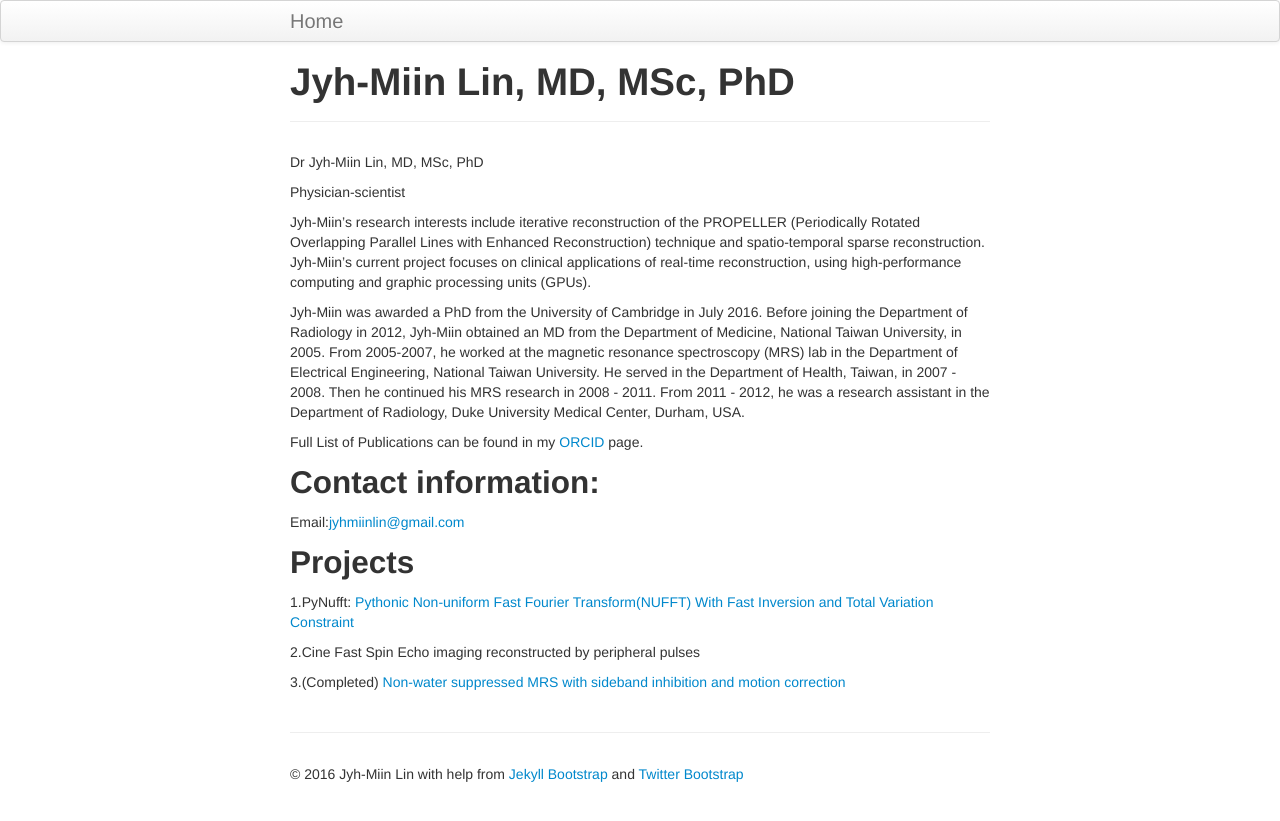
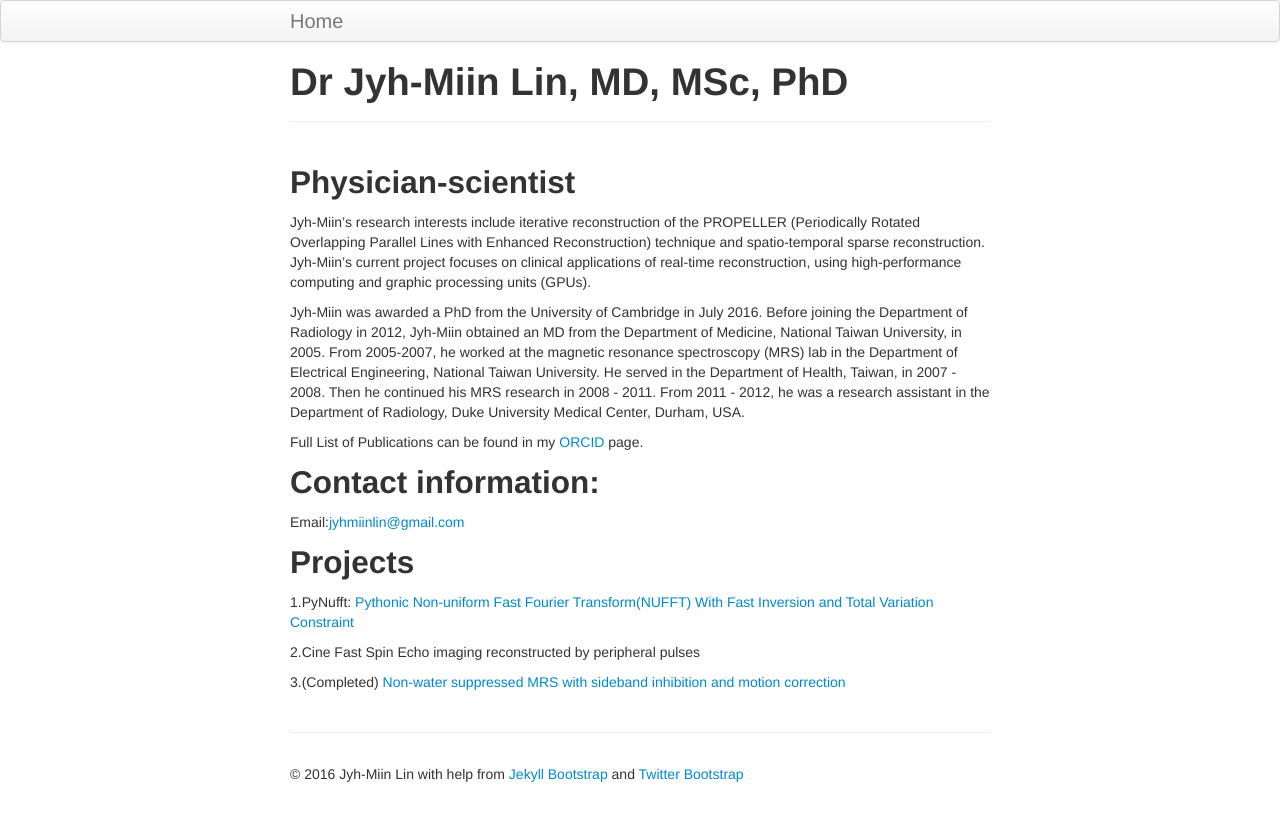
Before and after one commit to jyhmiinlin/jyhmiinlin.github.io, a Jekyll site: the page built from index.md, in a window 1280 px wide. Shown: the top 821 px of the page. Built offline with Jekyll 4.4.1, drawn with Linux system fonts in a browser that asks for light colours.

Commit message:
Change fonts

```diff
--- a/index.md
+++ b/index.md
@@ -1,11 +1,9 @@
 ---
 layout: page
-title: Jyh-Miin Lin, MD, MSc, PhD
+title: Dr Jyh-Miin Lin, MD, MSc, PhD
 ---
 
-Dr Jyh-Miin Lin, MD, MSc, PhD
-
-Physician-scientist
+## Physician-scientist
 
 Jyh-Miin's research interests include iterative reconstruction of the PROPELLER (Periodically Rotated Overlapping Parallel Lines with Enhanced Reconstruction) technique and spatio-temporal sparse reconstruction. Jyh-Miin's current project focuses on clinical applications of real-time reconstruction, using high-performance computing and graphic processing units (GPUs).
 
```
